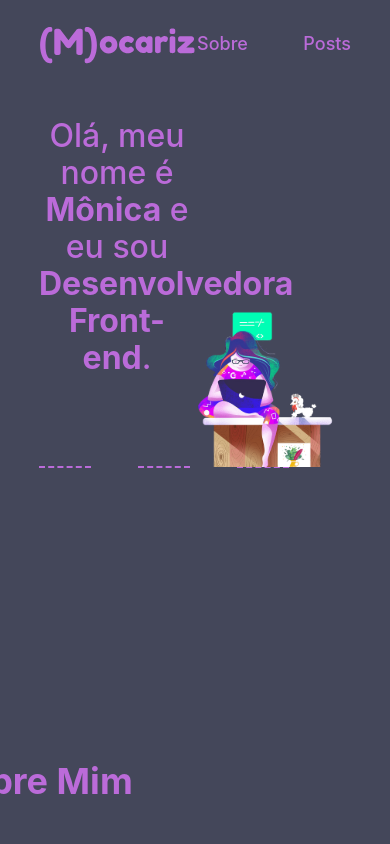
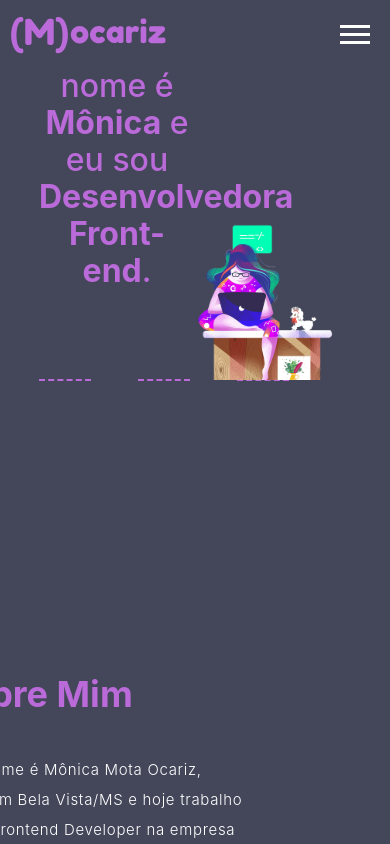
Before and after one commit to mocariz/mocariz.github.io, a Next.js app: page / in a window 390 px wide. Shown: the top 844 px of the page. Built offline with nearby package versions, Linux system fonts and the light colour scheme; some icons are missing.

Commit message:
Add Menu mobile

```diff
--- a/src/components/Header/index.tsx
+++ b/src/components/Header/index.tsx
@@ -2,14 +2,32 @@ import * as S from './styles'
 
 const Header = () => {
   return (
-    <S.Wrapper>
-      <img src="/img/logo.svg" />
+    <header>
+      {/* START MOBILE */}
+      <S.InputControlNav type="checkbox" id="control-nav" />
+      <S.ControlNav htmlFor="control-nav"></S.ControlNav>
+      <S.ControlNavClose
+        htmlFor="control-nav"
+        className="control-nav-close"
+      ></S.ControlNavClose>
 
-      <S.Nav>
-        <S.Item>Sobre</S.Item>
-        <S.Item>Posts</S.Item>
-      </S.Nav>
-    </S.Wrapper>
+      {/* END MOBILE */}
+
+      <S.Wrapper>
+        <S.Container>
+          <a className="no-style">
+            <S.Logo src="/img/logo.svg" />
+          </a>
+
+          <S.Nav className="container">
+            <S.Ul>
+              <S.Item>Sobre</S.Item>
+              <S.Item>Posts</S.Item>
+            </S.Ul>
+          </S.Nav>
+        </S.Container>
+      </S.Wrapper>
+    </header>
   )
 }
 
--- a/src/components/Header/styles.ts
+++ b/src/components/Header/styles.ts
@@ -1,6 +1,22 @@
 import styled from 'styled-components'
 
 export const Wrapper = styled.div`
+  display: block;
+  position: fixed;
+  top: 0;
+  right: 0;
+  left: 0;
+  height: 87px;
+  z-index: 10;
+  background-color: #44475a;
+  font-weight: 300;
+
+  @media only screen and (max-width: 37.5rem) {
+    height: 70px;
+  }
+`
+
+export const Container = styled.div`
   display: flex;
   flex-direction: row;
   align-items: center;
@@ -8,13 +24,50 @@ export const Wrapper = styled.div`
   padding: 20px 0;
   width: 80%;
   margin: auto;
-  background-color: #44475a;
+
+  @media only screen and (max-width: 37.5rem) {
+    width: 100%;
+    height: inherit;
+  }
 `
 
 export const Nav = styled.nav`
+  @media only screen and (max-width: 37.5rem) {
+    position: fixed;
+    top: 0;
+    right: 0;
+    padding-right: 15px;
+    padding-left: 15px;
+    margin-right: auto;
+    margin-left: auto;
+    bottom: 0;
+    width: 200px;
+    border-left: 1px solid #44475a;
+    background: #44475a;
+    overflow-x: auto;
+    z-index: 2;
+    -webkit-transition: all 500ms ease;
+    transition: all 500ms ease;
+    padding-left: 0px;
+    -webkit-transform: translate(100%, 0);
+    -ms-transform: translate(100%, 0);
+    transform: translate(100%, 0);
+  }
+`
+
+export const Ul = styled.ul`
+  transform: none !important;
   display: flex;
-  width: 180px;
+  flex-direction: row;
+  width: 150px;
   justify-content: space-between;
+
+  @media only screen and (max-width: 37.5rem) {
+    margin-top: 70px;
+    flex-direction: column;
+    width: 100%;
+    padding: 20px;
+  }
 `
 
 export const Item = styled.li`
@@ -22,7 +75,78 @@ export const Item = styled.li`
   font-weight: 500;
   font-size: 18px;
   line-height: 21px;
-  color: #bb6bd9;
+  color: var(--primary);
   list-style: none;
   cursor: pointer;
+
+  @media only screen and (max-width: 37.5rem) {
+    padding-bottom: 10px;
+  }
 `
+
+export const InputControlNav = styled.input`
+  visibility: hidden;
+  position: absolute;
+  left: -9999px;
+
+  &:checked {
+    & ~ .control-nav-close {
+      -webkit-transform: translate(0, 0);
+      -ms-transform: translate(0, 0);
+      transform: translate(0, 0);
+    }
+    & ~ div > div > nav {
+      -webkit-transform: translate(0, 0);
+      -ms-transform: translate(0, 0);
+      transform: translate(0, 0);
+    }
+  }
+`
+
+export const ControlNav = styled.label`
+  &:before {
+    content: '';
+    display: block;
+    height: 3px;
+    background: #fff;
+  }
+  @media only screen and (max-width: 37.5rem) {
+    position: fixed;
+    right: 20px;
+    top: 25px;
+    display: block;
+    width: 30px;
+    padding: 5px 0;
+    border: solid #fff;
+    border-width: 3px 0;
+    z-index: 11;
+    cursor: pointer;
+  }
+`
+
+export const ControlNavClose = styled.label`
+  @media only screen and (max-width: 37.5rem) {
+    position: fixed;
+    right: 0;
+    top: 0;
+    bottom: 0;
+    left: 0;
+    display: block;
+    z-index: 1;
+    background: rgba(0, 0, 0, 0.4);
+    transition: all 500ms ease;
+    transform: translate(100%, 0);
+  }
+`
+
+export const Logo = styled.img`
+  vertical-align: middle;
+  border: 0;
+  @media only screen and (max-width: 37.5rem) {
+    position: fixed;
+    top: 10px;
+    display: block;
+    z-index: 11;
+    left: 10px;
+  }
+`
--- a/src/styles/global.ts
+++ b/src/styles/global.ts
@@ -16,24 +16,27 @@ const GlobalStyles = createGlobalStyle`
   }
 
   body {
-    font-family: -apple-system, BlinkMacSystemFont, 'Segoe UI', Roboto, Oxygen, Ubuntu, Cantarell, 'Open Sans', 'Helvetica Neue', sans-serif
+    font-family: -apple-system, BlinkMacSystemFont, 'Segoe UI', Roboto, Oxygen, Ubuntu, Cantarell, 'Open Sans', 'Helvetica Neue', sans-serif;
+
+    --cutScreen: 37.5rem;
+    --primary: #bb6bd9;
   }
 
   a {
-    color: #bb6bd9;
-    border-bottom: 2px dashed #bb6bd9;
+    color: var(--primary);
+    border-bottom: 2px dashed var(--primary);
     font-weight: 300;
     font-style: normal;
     text-decoration: none;
     transition: all .3s;
     &:hover {
-      background: #bb6bd9;
+      background: var(--primary);
       color: #fff;
     }
     &.externalLink:after {
       display: inline-block;
       content: '';
-      color: #bb6bd9;
+      color: var(--primary);
       background-image: url('/img/external.svg');
       background-size: 100%;
       margin-left: 0.313rem;
@@ -41,6 +44,14 @@ const GlobalStyles = createGlobalStyle`
       height: 1.125rem;
     }
   }
+
+  a.no-style {
+    border-bottom: none;
+    &:hover {
+      background: transparent;
+      color: transparent;
+    }
+  }
 `
 
 export default GlobalStyles
```
